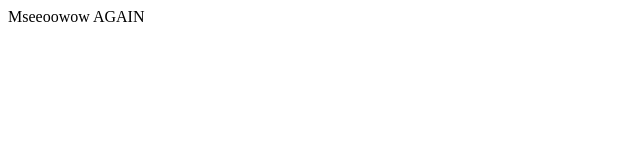
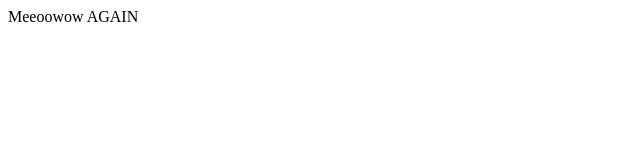
Before and after one commit to lizhi-render/test-repo-private, a Next.js app: page /about in a window 1280 px wide. Shown: the top 160 px of the page, without its empty margins (0-640 px from the left). Built offline with nearby package versions, Linux system fonts and the light colour scheme.

Commit message:
okay 10:28

```diff
--- a/src/pages/about.js
+++ b/src/pages/about.js
@@ -1,3 +1,3 @@
 export default function About() {
-  return <div>Mseeoowow  AGAIN</div>;
+  return <div>Meeoowow  AGAIN</div>;
 }
```
